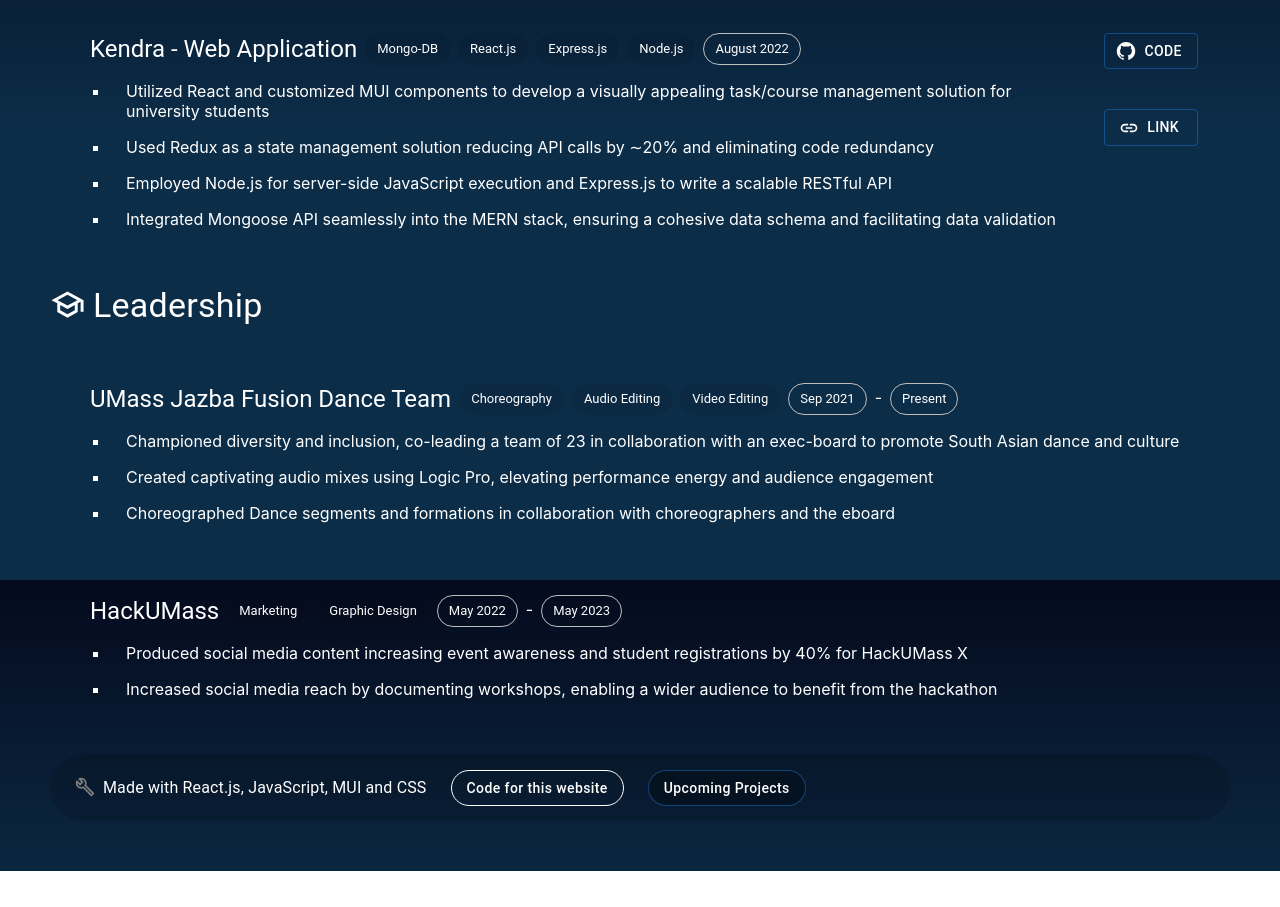
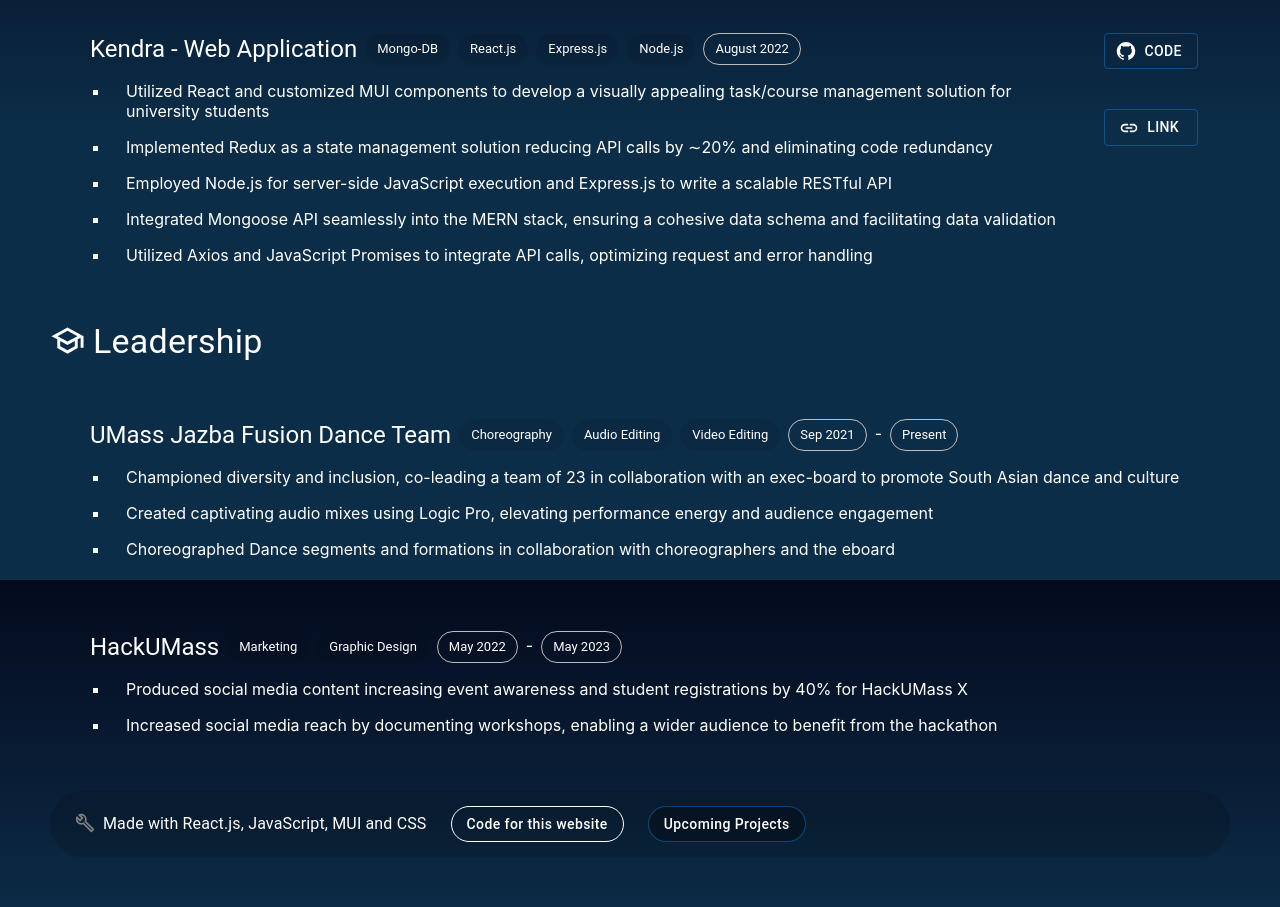
Before and after one commit to RaajveerX/Portfolio, a React (Create React App) app: page / in a window 1280 px wide. Shown: the part 2620-3527 px from the top of the page. Before the commit the page ends 3491 px from the top, so only its background shows below. Built offline with nearby package versions, Linux system fonts and the light colour scheme.

Commit message:
Update Projects.js

```diff
--- a/src/Pages/Projects.js
+++ b/src/Pages/Projects.js
@@ -35,9 +35,11 @@ const kendra = {
     "from":"August 2022",
     "techs":["Mongo-DB","React.js","Express.js","Node.js"],
     "bullets":["Utilized React and customized MUI components to develop a visually appealing task/course management solution for university students",
-    "Used Redux as a state management solution reducing API calls by ∼20% and eliminating code redundancy",
-    "Employed Node.js for server-side JavaScript execution and Express.js to write a scalable RESTful API",
-    "Integrated Mongoose API seamlessly into the MERN stack, ensuring a cohesive data schema and facilitating data validation"],
+                "Implemented Redux as a state management solution reducing API calls by ∼20% and eliminating code redundancy",
+                "Employed Node.js for server-side JavaScript execution and Express.js to write a scalable RESTful API",
+                "Integrated Mongoose API seamlessly into the MERN stack, ensuring a cohesive data schema and facilitating data validation",
+                "Utilized Axios and JavaScript Promises to integrate API calls, optimizing request and error handling"
+              ],
     "link":"https://kendraapi.netlify.app",
     "github":"https://github.com/RaajveerX/Kendra-v2"
 }
```
